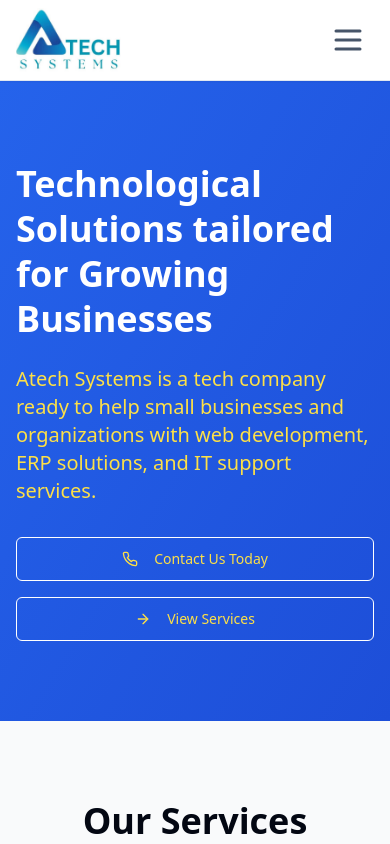
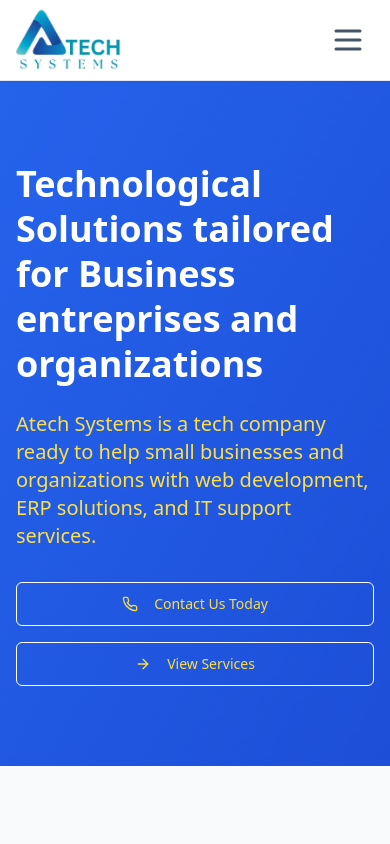
Before and after one commit to Nextgen-Support/nextgen-web, a React (Vite) app in the folder client/: page / in a window 390 px wide. Shown: the top 844 px of the page. Built offline with nearby package versions, Linux system fonts and the light colour scheme.

Commit message:
updated hero section

```diff
--- a/client/src/components/hero-section.tsx
+++ b/client/src/components/hero-section.tsx
@@ -15,7 +15,7 @@
         <div className="grid grid-cols-1 lg:grid-cols-2 gap-12 items-center">
           <div>
             <h1 className="text-4xl md:text-5xl lg:text-6xl font-bold leading-tight mb-6">
-              Technological Solutions tailored for Growing Businesses
+              Technological Solutions tailored for Business entreprises and organizations
             </h1>
             <p className="text-xl text-yellow-300 mb-8">
               Atech Systems is a tech company ready to help small businesses and organizations with web development, ERP solutions, and IT support services.
--- a/client/src/components/services-section.tsx
+++ b/client/src/components/services-section.tsx
@@ -7,7 +7,6 @@
   Server,
 } from "lucide-react";
 import { Card } from "./ui/card";
-
 
 const services = [
   {
@@ -24,7 +23,7 @@
     ],
     bgColor: "bg-blue-600",
     bgImage: "bg-[url('/asset/cards/card1.jpg')]",
-    colSpan: "lg:col-span-1", // 👈 Controls width: spans 2 columns on large screens
+    colSpan: "lg:col-span-1", // Controls width: spans 2 columns on large screens
   },
   {
     icon: Wrench,
@@ -104,8 +103,7 @@
       "Logistics",
     ],
     bgColor: "bg-green-600",
-
-    colSpan: "lg:col-span-1", // 👈 Controls width: spans 2 columns on large screens
+    colSpan: "lg:col-span-1", // Controls width: spans 2 columns on large screens
     twoColumnFeatures: true,
   },
 ];
@@ -114,20 +112,31 @@
   return (
     <section id="services" className="py-20">
       <div className="container mx-auto px-4">
+        {/* Section Title - controls main header text size */}
         <h2 className="text-4xl font-bold text-center mb-12">Our Services</h2>
+
+        {/* Grid container for cards */}
         <div className="grid grid-cols-2 gap-4 md:grid-cols-4 md:gap-6">
           {services.map((service, index) => (
             <div key={index}>
               <Card
                 className={`relative overflow-hidden rounded-lg ${service.bgColor}`}
               >
+                {/* Overlay */}
                 <div className="absolute inset-0 bg-black/30 backdrop-blur-sm" />
                 <div className="relative p-4">
+                  {/* Icon */}
                   <service.icon className="w-12 h-12 text-white mb-4" />
+
+                  {/* Card Title - controls title text size */}
                   <h3 className="text-xl font-semibold text-white mb-2">
                     {service.title}
                   </h3>
+
+                  {/* Card Description - no explicit text size, defaults to base */}
                   <p className="text-white/80 mb-3">{service.description}</p>
+
+                  {/* Features List */}
                   <ul
                     className={`${
                       service.twoColumnFeatures ? "grid grid-cols-2 gap-x-3" : "space-y-2"
@@ -135,7 +144,11 @@
                   >
                     {service.features.map((feature, idx) => (
                       <li key={idx} className="flex items-start">
+                        {/* Bullet point - small text size */}
                         <span className="text-sm mr-2">•</span>
+
+                        {/* Feature text - responsive text size */}
+                        {/* text-xs on smallest screens, text-sm on small, text-base on medium+ */}
                         <span className="text-xs sm:text-sm md:text-base">{feature}</span>
                       </li>
                     ))}
```
